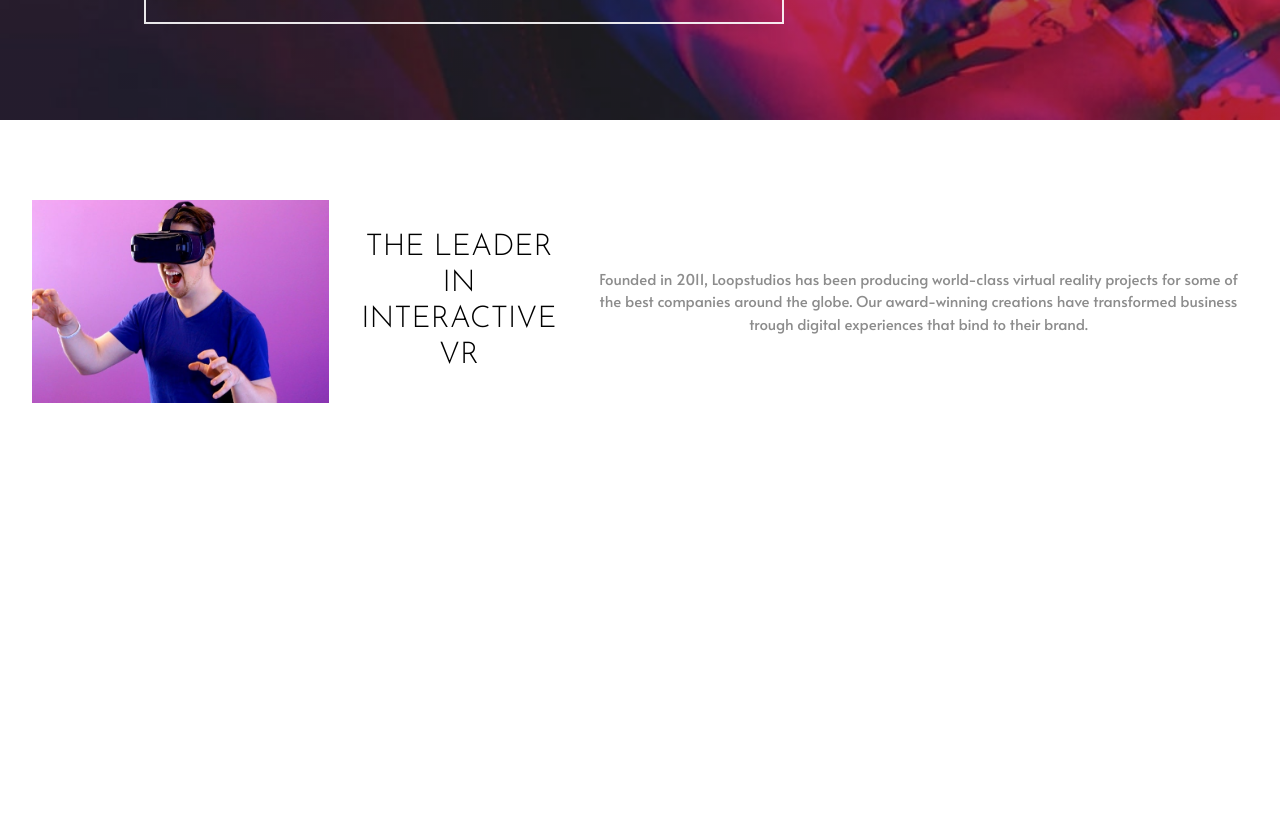
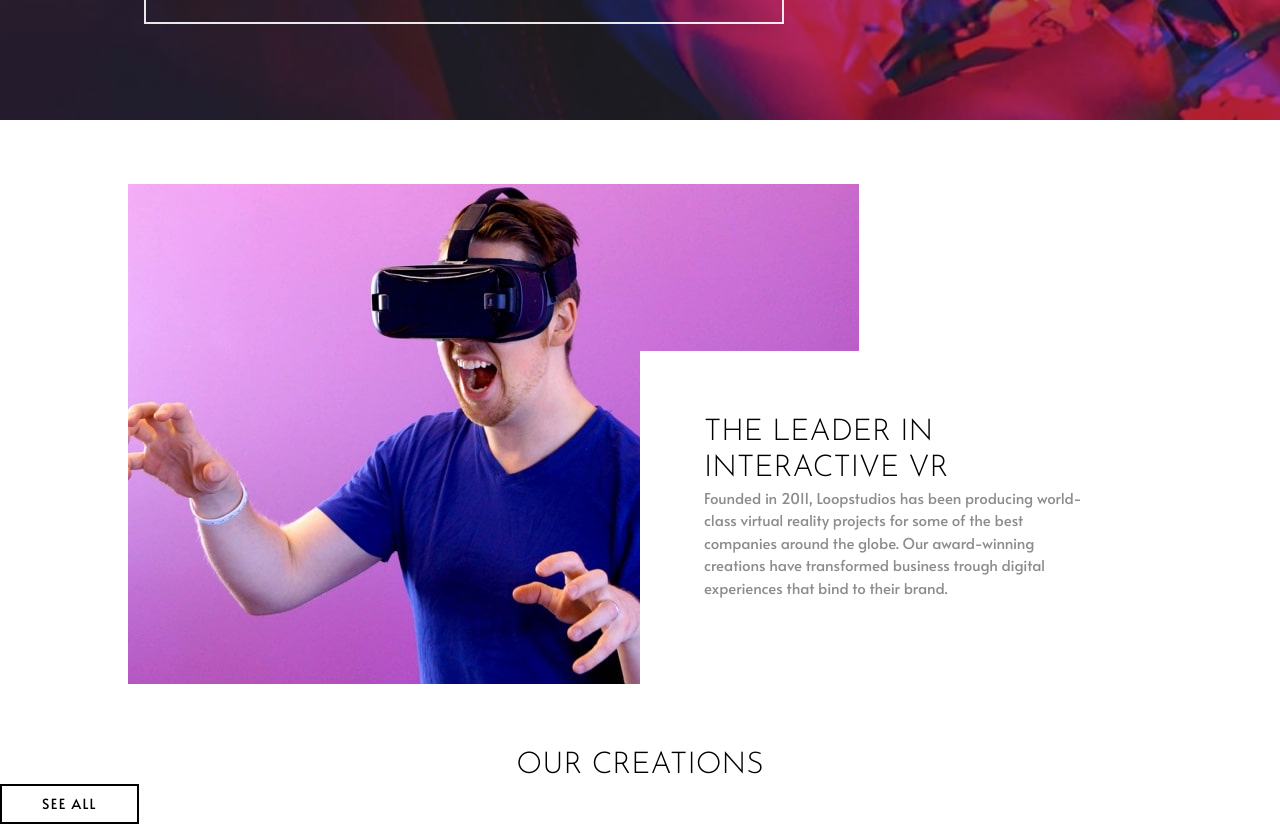
Before and after one commit to f1x3d49/frontendmentor-loopstudios, a React (Create React App) app in the folder frontend/: page / in a window 1280 px wide. Shown: the part 680-1504 px from the top of the page. Before the commit the page ends 1163 px from the top, so only its background shows below. Built offline with nearby package versions, Linux system fonts and the light colour scheme.

Commit message:
working on the card component

```diff
--- a/frontend/src/App.js
+++ b/frontend/src/App.js
@@ -1,3 +1,4 @@
+import CardSection from "./sections/CardSection.js";
 import Intro from "./sections/Intro.js";
 import LeaderSection from "./sections/LeaderSection.js";
 
@@ -6,6 +7,7 @@ function App() {
     <div className="w-full min-h-screen bg-white">
       <Intro />
       <LeaderSection />
+      <CardSection />
     </div>
   );
 }
--- /dev/null
+++ b/frontend/src/components/CardComponent.js
@@ -0,0 +1,7 @@
+import React from "react";
+
+const CardComponent = () => {
+  return <div>CardComponent</div>;
+};
+
+export default CardComponent;
--- a/frontend/src/index.css
+++ b/frontend/src/index.css
@@ -3,6 +3,27 @@
 @tailwind base;
 @tailwind components;
 @tailwind utilities;
+
+@layer base {
+  .about-section {
+    @apply grid gap-8
+    sm:px-4 sm:py-24
+    md:px-8
+    lg:px-[10%] lg:py-16 lg:grid-cols-8 lg:grid-rows-4 lg:gap-0
+    xl:grid-rows-3;
+  }
+
+  .about-img {
+    @apply lg:row-start-1 lg:row-end-4 lg:col-start-1 lg:col-end-8;
+  }
+
+  .about-content {
+    @apply text-center bg-white
+    sm:text-center
+    lg:row-start-2  lg:row-end-5 lg:col-start-3 lg:col-end-9 lg:p-16 lg:text-left
+    xl:row-start-2 xl:row-end-4 xl:col-start-5;
+  }
+}
 
 @layer components {
   .nav-li {
--- /dev/null
+++ b/frontend/src/sections/CardSection.js
@@ -0,0 +1,16 @@
+import React from "react";
+
+const CardSection = () => {
+  return (
+    <section>
+      <h1 className="text-3xl text-center font-josefin font-light uppercase">
+        Our Creations
+      </h1>
+      <button className="text-black text-sm uppercase font-alata font-medium border-2 border-black py-2 px-10 tracking-widest hover:bg-black hover:text-white">
+        See All
+      </button>
+    </section>
+  );
+};
+
+export default CardSection;
--- a/frontend/src/sections/LeaderSection.js
+++ b/frontend/src/sections/LeaderSection.js
@@ -4,12 +4,13 @@ import interactived from "../images/desktop/image-interactive.jpg";
 
 const LeaderSection = () => {
   return (
-    <section className="flex flex-col md:flex-row text-center items-center justify-center gap-8 w-full h-auto px-8 py-20">
-      <picture>
+    <section className="md:about-section grid px-8 py-20 gap-8">
+      <picture className="about-img">
         <source media="(min-width: 400px)" srcSet={interactived} />
         <source media="(min-width: 280px)" srcSet={interactivem} />
         <img src={interactivem} alt="interactive" />
       </picture>
+      <div className="about-content">
         <h1 className="text-3xl uppercase font-josefin font-light">
           The leader in interactive vr
         </h1>
@@ -19,6 +20,7 @@ const LeaderSection = () => {
           award-winning creations have transformed business trough digital
           experiences that bind to their brand.
         </p>
+      </div>
     </section>
   );
 };
```
Lines whose indentation alone changed are shown as unchanged.
